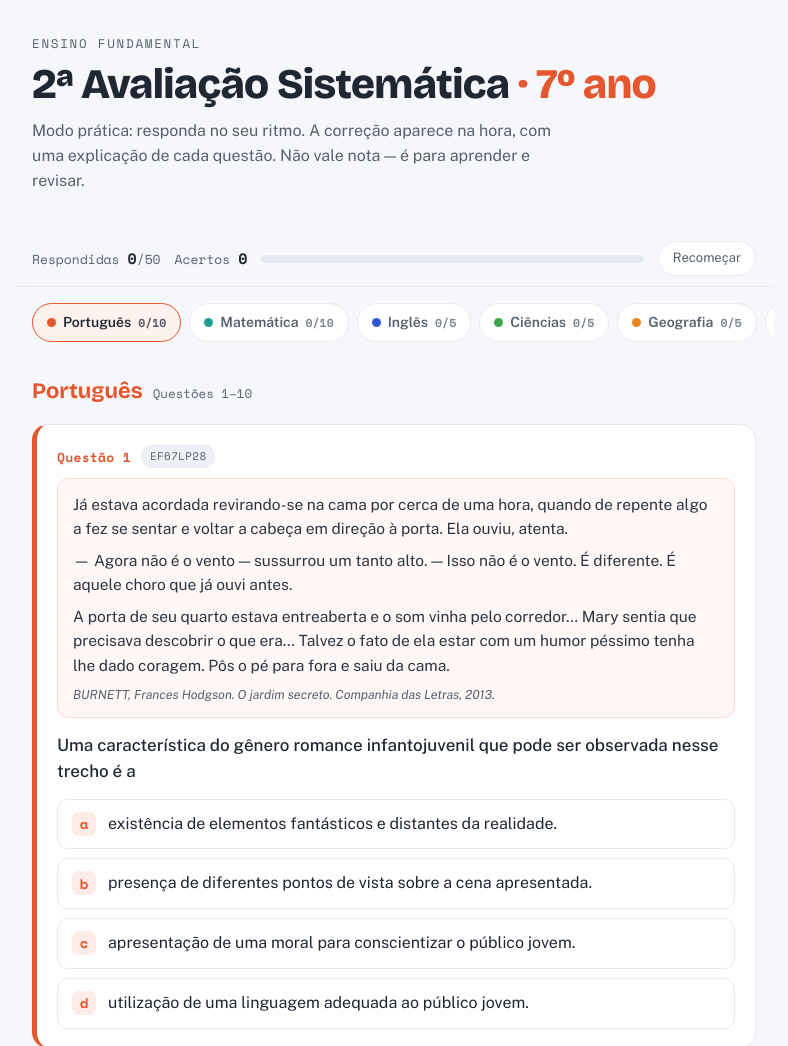
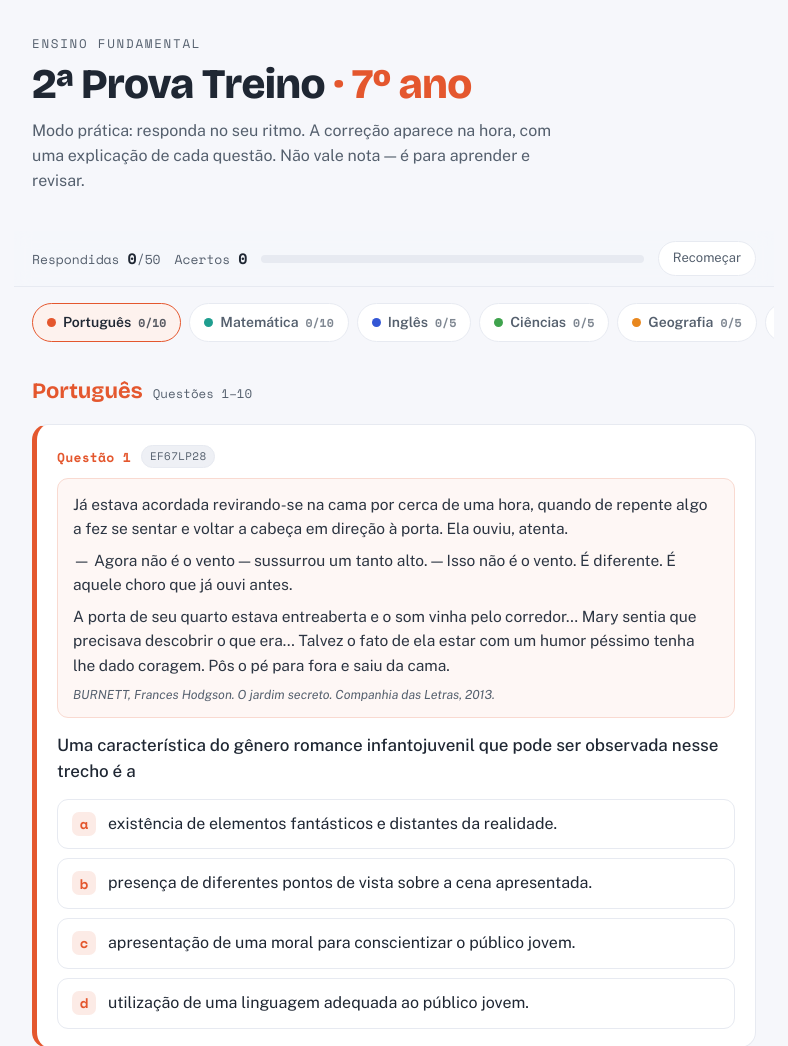
Before and after one commit to patricia-strabelli/provas-treino, a plain HTML site: page fund2/7ano-trimestre2/index.html in a window 1280 px wide. Shown: the top 1046 px of the page, without its empty margins (246-1034 px from the left). Drawn offline with nearby package versions, Linux system fonts and the light colour scheme.

Commit message:
Update index.html

```diff
--- a/fund2/7ano-trimestre2/index.html
+++ b/fund2/7ano-trimestre2/index.html
@@ -180,7 +180,7 @@
 <div class="wrap">
   <header>
     <p class="eyebrow">Ensino Fundamental </p>
-    <h1>2ª Avaliação Sistemática <span class="yr">· 7º ano</span></h1>
+    <h1>2ª Prova Treino <span class="yr">· 7º ano</span></h1>
     <p class="lede">Modo prática: responda no seu ritmo. A correção aparece na hora, com uma explicação de cada questão. Não vale nota — é para aprender e revisar.</p>
   </header>
 
```
